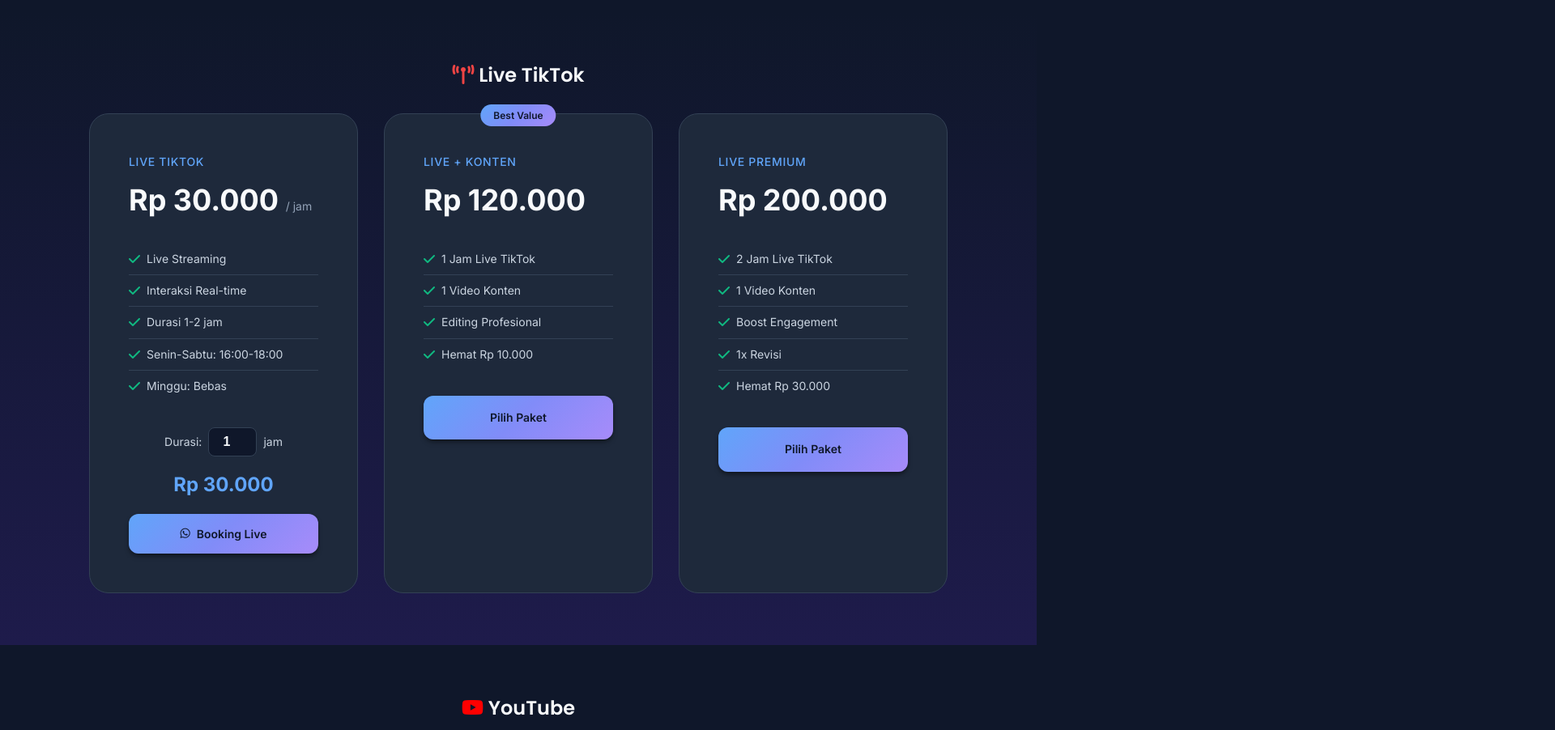
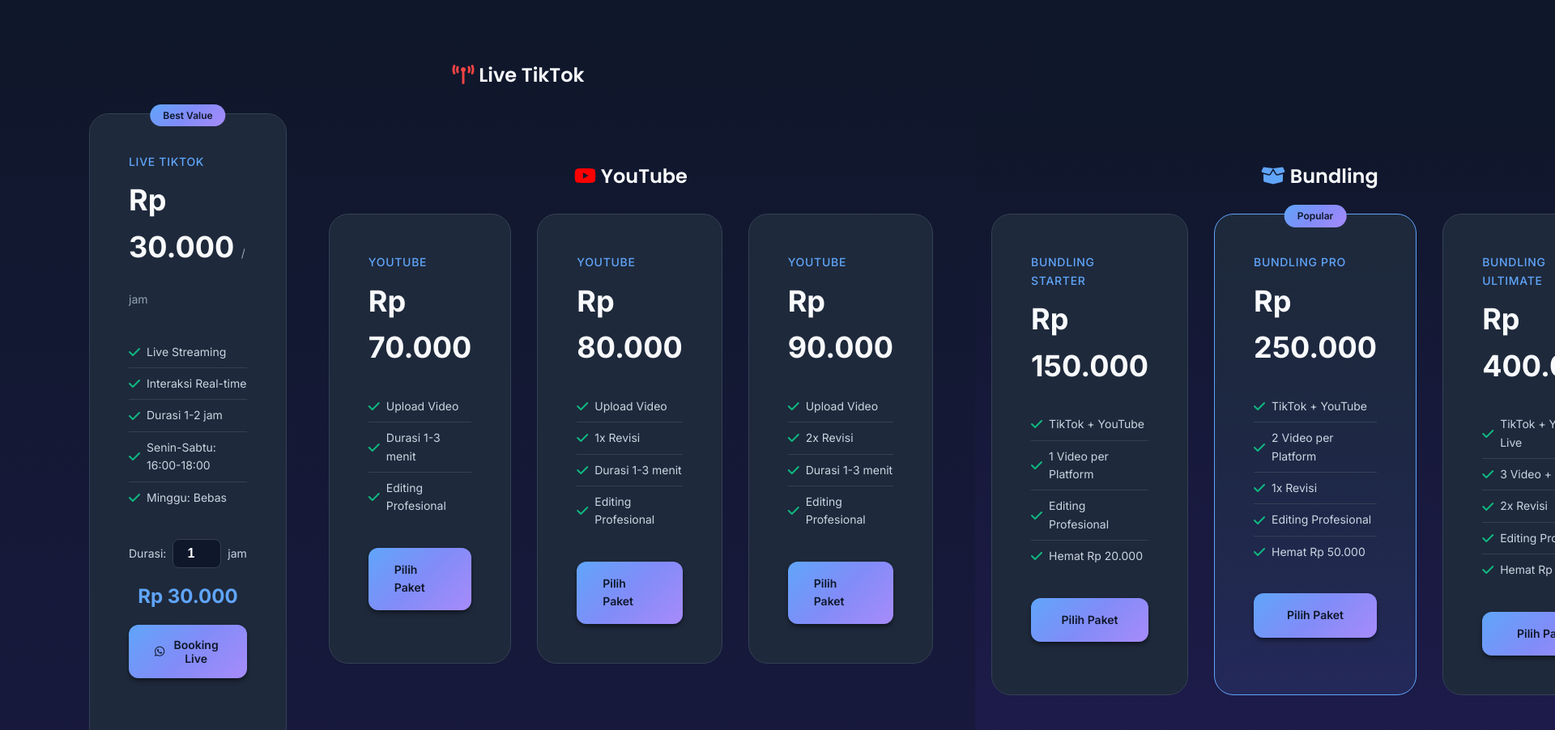
Before and after one commit to calmionix/web-v7, a plain HTML site: page price.html in a window 1280 px wide. Shown: the part 1120-2022 px from the top of the page at 81% size, 1920 px wide, since content can reach past the window. Drawn offline with Linux system fonts and the light colour scheme.

Commit message:
Update price.html

```diff
--- a/price.html
+++ b/price.html
@@ -133,6 +133,7 @@
       </h3>
       <div class="grid grid-3">
         <div class="price-card reveal stagger-1" data-category="live">
+          <div class="badge">Best Value</div>
           <div class="platform">Live TikTok</div>
           <div class="price">Rp 30.000 <span style="font-size: var(--text-sm);">/ jam</span></div>
           <ul class="features">
@@ -152,35 +153,6 @@
             <i class="fab fa-whatsapp"></i> Booking Live
           </button>
         </div>
-
-        <div class="price-card reveal stagger-2" data-category="live,bundling">
-          <div class="badge">Best Value</div>
-          <div class="platform">Live + Konten</div>
-          <div class="price">Rp 120.000</div>
-          <ul class="features">
-            <li><i class="fas fa-check"></i> 1 Jam Live TikTok</li>
-            <li><i class="fas fa-check"></i> 1 Video Konten</li>
-            <li><i class="fas fa-check"></i> Editing Profesional</li>
-            <li><i class="fas fa-check"></i> Hemat Rp 10.000</li>
-          </ul>
-          <a href="schedule.html" class="btn btn-primary" style="width: 100%;">Pilih Paket</a>
-        </div>
-
-        <div class="price-card reveal stagger-3" data-category="live,bundling">
-          <div class="platform">Live Premium</div>
-          <div class="price">Rp 200.000</div>
-          <ul class="features">
-            <li><i class="fas fa-check"></i> 2 Jam Live TikTok</li>
-            <li><i class="fas fa-check"></i> 1 Video Konten</li>
-            <li><i class="fas fa-check"></i> Boost Engagement</li>
-            <li><i class="fas fa-check"></i> 1x Revisi</li>
-            <li><i class="fas fa-check"></i> Hemat Rp 30.000</li>
-          </ul>
-          <a href="schedule.html" class="btn btn-primary" style="width: 100%;">Pilih Paket</a>
-        </div>
-      </div>
-    </div>
-  </section>
 
   <!-- YouTube Section -->
   <section class="section-sm">
```
